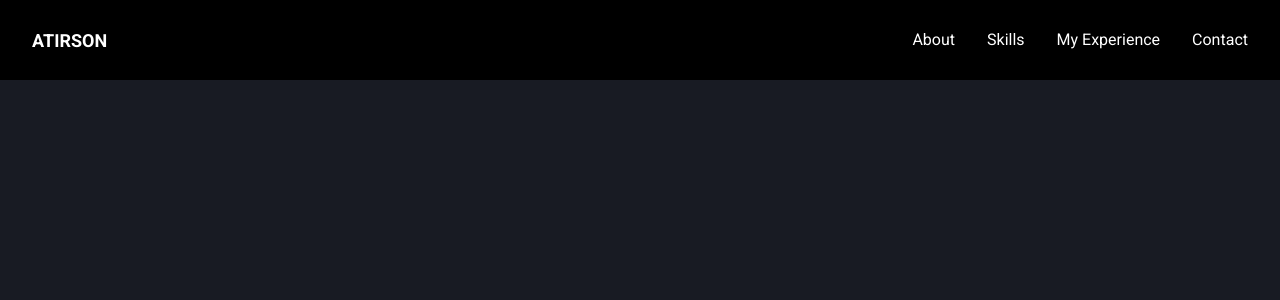
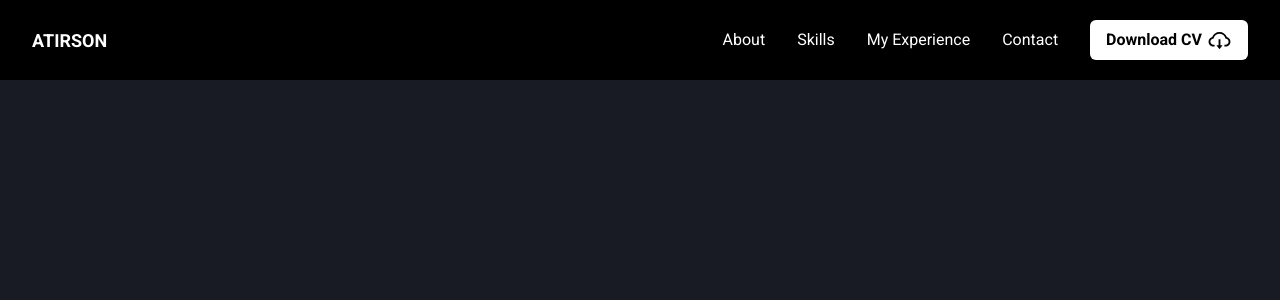
Before and after one commit to atirson/portfolio, a Next.js app: page /components/Header in a window 1280 px wide. Shown: the top 300 px of the page. Built offline with nearby package versions, Linux system fonts and the light colour scheme.

Commit message:
add: Created button to download my resume

```diff
--- a/pages/components/Header/index.tsx
+++ b/pages/components/Header/index.tsx
@@ -1,9 +1,10 @@
-import { Stack, Box, Flex } from "@chakra-ui/react"
+import { Stack, Box, Flex, Button } from "@chakra-ui/react"
 import { useState } from "react"
 import Logo from "../Logo"
 import MenuItem from "./MenuItem"
 import MenuToggle from './MenuToggle'
 import NavBarContainer from "./NavBarContainer"
+import { AiOutlineCloudDownload } from "react-icons/ai"
 
 const Header = () => {
   const [isOpen, setIsOpen] = useState(false)
@@ -33,6 +34,12 @@ const Header = () => {
             <MenuItem to="#skills">Skills</MenuItem>
             <MenuItem to="#experience">My Experience</MenuItem>
             <MenuItem to="#contact">Contact</MenuItem>
+            <MenuItem>
+              <Button as="a" bg="white" color="#000" download href="../../assets/CV_ATIRSON.pdf">
+                Download CV
+                <AiOutlineCloudDownload size={25} style={{ marginLeft: 5 }} />
+              </Button>
+            </MenuItem>
           </Stack>
         </Box>
       </NavBarContainer>
```
Also changed, not shown: 1 other file (tests, documents, lock files or other folders).
